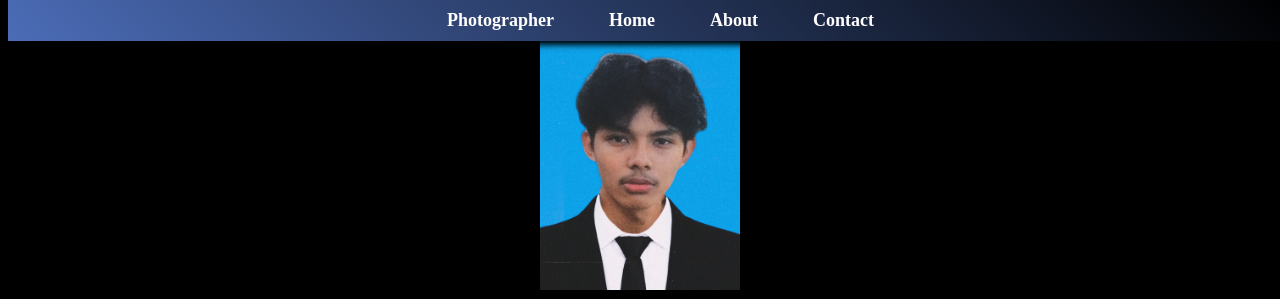
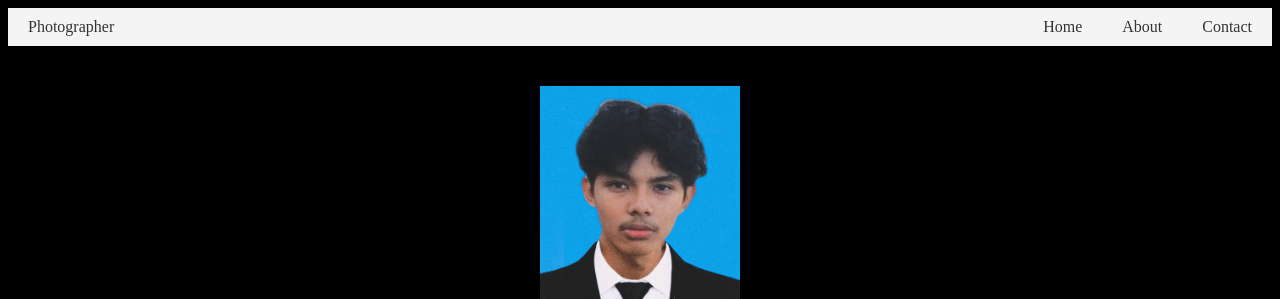
Before and after one commit to rosevelt2002/alief-ichwan-nuzul, a plain HTML site: page index.html in a window 1280 px wide. Shown: the top 299 px of the page. Drawn offline with Linux system fonts and the light colour scheme.

Commit message:
Update style.css

```diff
--- a/style.css
+++ b/style.css
@@ -62,40 +62,28 @@ body {
     position: relative;
 }
 
-nav {
-    width: 100%;
-    background: linear-gradient(45deg, #4b6cb7, #000000);
-    box-shadow: 0 4px 6px #000;
-    padding: 10px 0;
-    position: fixed;
-    top: 0;
-    z-index: 1000;
+.navbar {
+  display: flex;
+  justify-content: space-between;
+  list-style-type: none;
+  padding: 0;
+  margin: 0;
+  background-color: #f4f4f4; /* Warna latar belakang navbar */
 }
 
-nav ul {
-    display: flex;
-    justify-content: center;
-    align-items: center;
-    list-style: none;
-    margin: 0;
-    padding: 0;
+.navbar .left {
+  margin-right: auto; /* Mendorong elemen lain ke kanan */
 }
 
-nav li {
-    margin-left: 25px;
+.navbar li {
+  padding: 10px 20px;
 }
 
-nav a {
-    color: #fff;
-    text-decoration: none;
-    font-size: 18px;
-    font-weight: bold;
-    padding: 10px 15px;
-    transition: all 0.3s ease;
-    border-radius: 5px;
+.navbar a {
+  text-decoration: none;
+  color: #333; /* Warna teks */
 }
 
-nav a:hover {
-    background-color: #000000;
-    transform: scale(1.05);
+.navbar a:hover {
+  color: #007BFF; /* Warna saat hover */
 }
```
